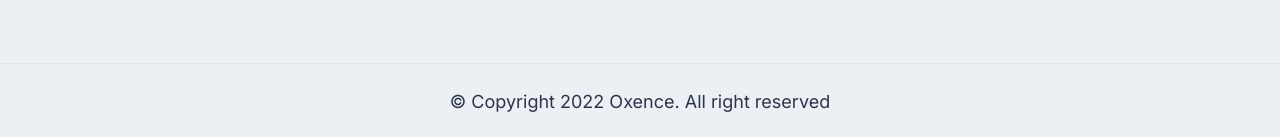
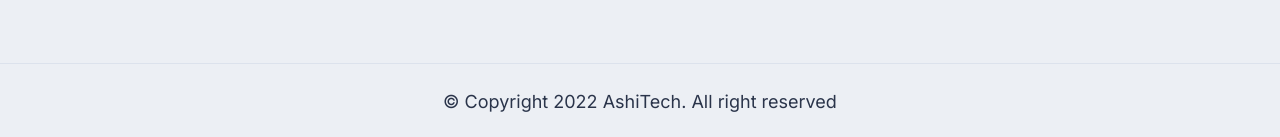
Before and after one commit to AshirafKanny/ASHITECH-CO.WEB, a Next.js app in the folder frontend/: page /blog/how-to-build-a-website in a window 1280 px wide. Shown: the part 1037-1174 px from the top of the page. Built offline with nearby package versions, Linux system fonts and the light colour scheme.

Commit message:
fix: update copyright notice in Footer component

```diff
--- a/frontend/components/Footer.tsx
+++ b/frontend/components/Footer.tsx
@@ -91,7 +91,7 @@ export default function Footer() {
       </div>
 
       <div className="border-t border-[#DCE2EC] py-6 text-center text-lg text-[#2A344A]">
-        &copy; Copyright 2022 Oxence. All right reserved
+        &copy; Copyright 2022 AshiTech. All right reserved
       </div>
     </footer>
   );
```
